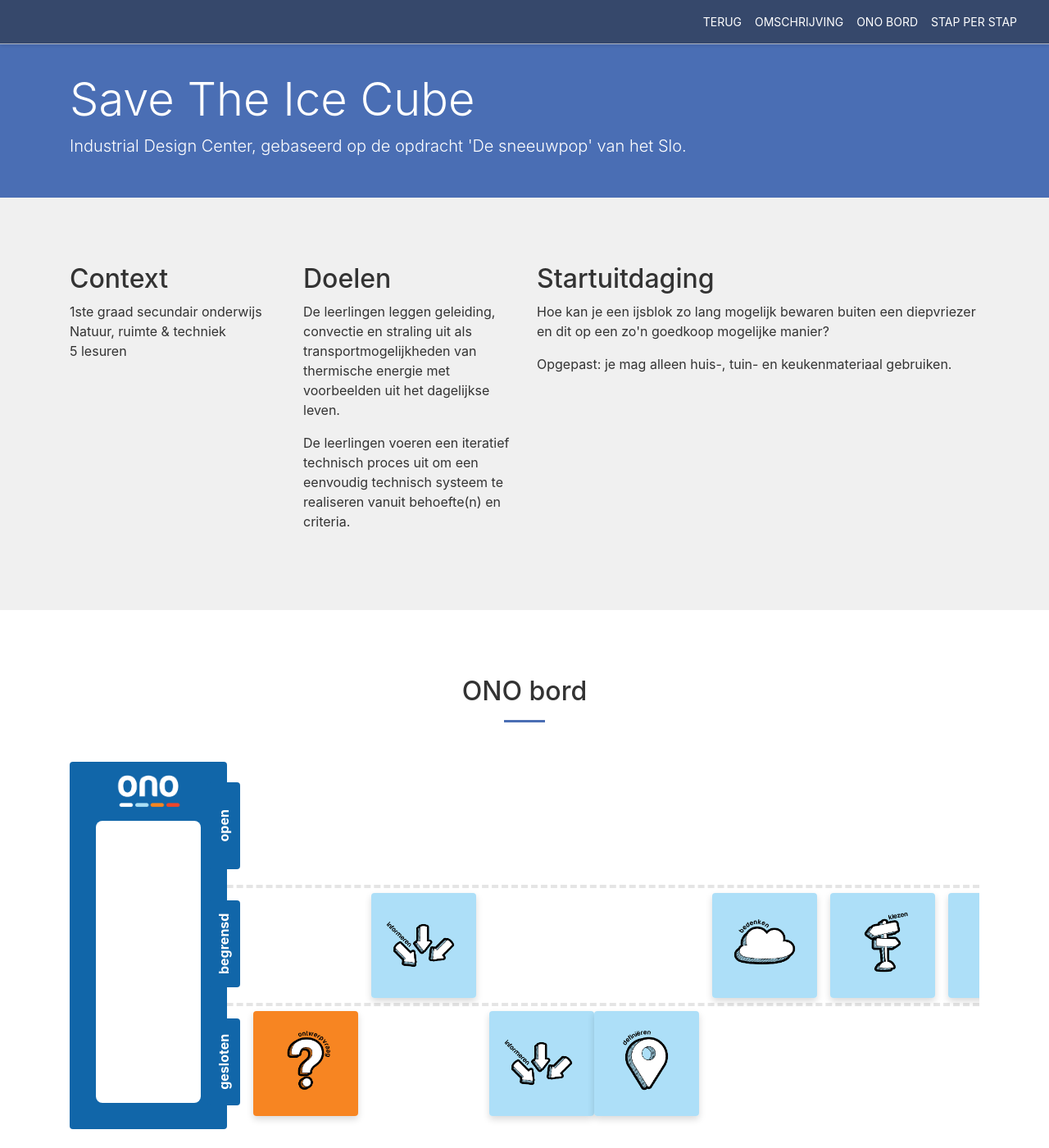
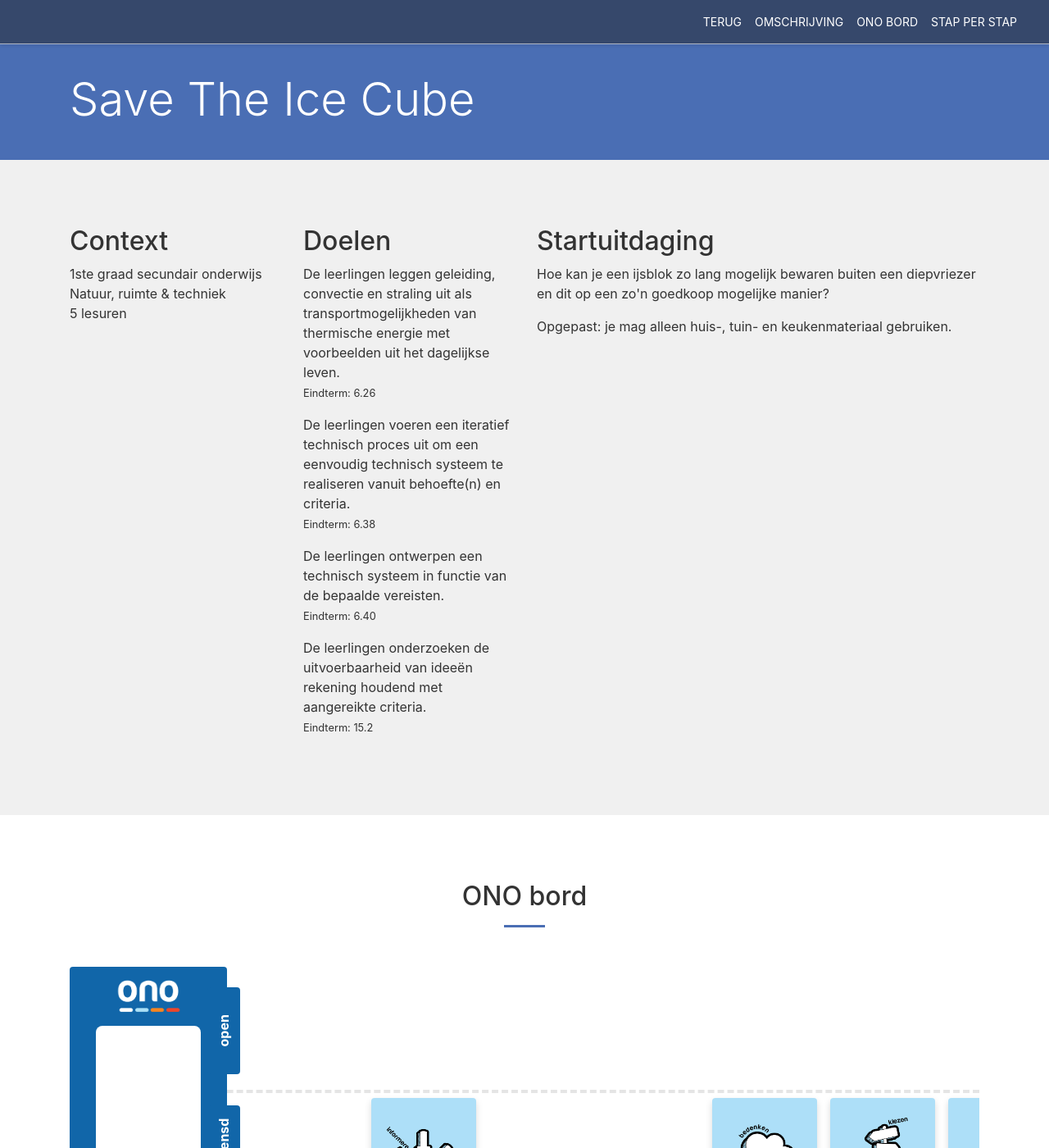
Before and after one commit to adepaepe/ono-trajecten, a Jekyll site: the page built from docs/_trajecten/save-mister-snowman.html, in a window 1280 px wide and 1400 px high. Shown: the whole window at 82% size. Built offline with Jekyll 4.4.1, drawn with Linux system fonts in a browser that asks for light colours; some of the changed text lies outside the part shown.

Commit message:
aanpassing trajecten adhv opmerkingen kelly

```diff
--- a/docs/_trajecten/ecodesign.html
+++ b/docs/_trajecten/ecodesign.html
@@ -20,7 +20,7 @@ ono:
       time: 25 min
       groupform: klassikaal
       technique: Onderwijsleergesprek <br> "Wat is ecodesign?"
-      media: Laptop
+      media:
       goal: Onderzoeken van verbanden tussen technische en natuurlijke systemen.
 
     - card: design-question
--- a/docs/_trajecten/save-mister-snowman.html
+++ b/docs/_trajecten/save-mister-snowman.html
@@ -37,6 +37,7 @@ ono:
       technique: Onderwijsleergesprek a.d.h.v. 5W1H <br> De belangrijkste informatie bundelen. <br> Wat? Wanneer? Waar? Waarom? Hoe?
       media: Balpen + papier (eventueel de Innowiz-template '5W1H').
       goal: Onderzoeken van probleem en randvoorwaarden om een oplossing te ontwikkelen.
+      evaluationform: Er wordt klassikaal een checklist opgesteld om de ideeën die we straks gaan bedenken, aan af te toetsen.
 
     - card: invent
       track: limited
@@ -119,7 +120,6 @@ ono:
 <header class="traject__header jumbotron jumbotron-fluid">
   <div class="container">
     <h1 class="display-4">Save The Ice Cube</h1>
-    <p class="lead">Industrial Design Center, gebaseerd op de opdracht 'De sneeuwpop' van het Slo.</p>
   </div>
 </header>
 
@@ -134,8 +134,21 @@ ono:
       </div>
       <div class="col-lg-3">
         <h2>Doelen</h2>
-        <p>De leerlingen leggen geleiding, convectie en straling uit als transportmogelijkheden van thermische energie met voorbeelden uit het dagelijkse leven.</p>
-        <p>De leerlingen voeren een iteratief technisch proces uit om een eenvoudig technisch systeem te realiseren vanuit behoefte(n) en criteria.</p>
+        <p>De leerlingen leggen geleiding, convectie en straling uit als transportmogelijkheden van thermische energie met voorbeelden uit het dagelijkse leven.
+        <br />
+        <small>Eindterm: 6.26</small> </p>
+
+        <p>De leerlingen voeren een iteratief technisch proces uit om een eenvoudig technisch systeem te realiseren vanuit behoefte(n) en criteria.
+        <br />
+        <small>Eindterm: 6.38</small>
+
+        <p>De leerlingen ontwerpen een technisch systeem in functie van de bepaalde vereisten.
+        <br />
+          <small>Eindterm: 6.40</small>
+
+        <p>De leerlingen onderzoeken de uitvoerbaarheid van ideeën rekening houdend met aangereikte criteria.
+        <br />
+          <small>Eindterm: 15.2</small>
       </div>
       <div class="col-lg-6">
         <h2>Startuitdaging</h2>
```
